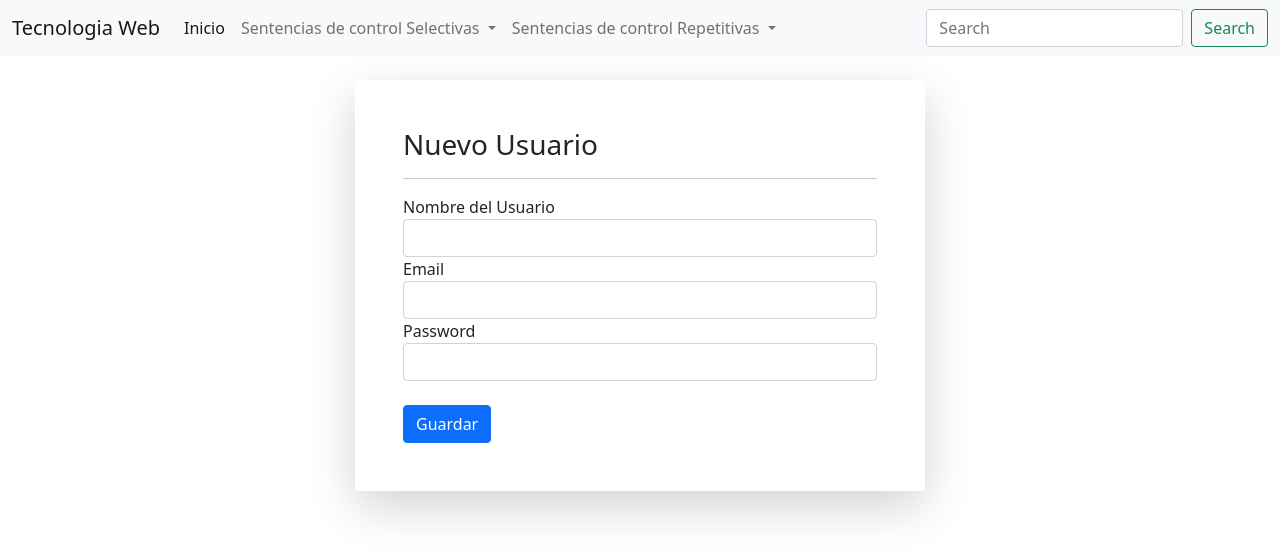
After one commit to delmar2022/login, a PHP site: page /new_users.php in a window 1280 px wide. The commit adds this page. Shown: the top 559 px of the page. Run offline with PHP 8.4, Linux system fonts and the light colour scheme.

Commit message:
Actualizacion de registro

```diff
--- a/index.php
+++ b/index.php
@@ -28,7 +28,7 @@
             <label for="password">Password</label>
             <input id="password" class="form-control" type="password" name="password">
           </div><br>
-          <a href="registro.php" class="btn btn-secondary">Registrate</a>
+          <a href="new_users.php" class="btn btn-secondary">Registrate</a>
           <button class="btn btn-primary" name="login" type="submit">Entrar</button>
         </form>
       </div>
--- a/login.php
+++ b/login.php
@@ -13,7 +13,7 @@ $result = $query->fetch(PDO::FETCH_ASSOC);
 if (!$result) {
     echo '¡La combinación de nombre de usuario y contraseña es incorrecta!';
 } else {
-    if (password_verify($password, $result['PASSWORD'])) {
+    if (password_verify($password, $result['password'])) {
         echo '¡Felicitaciones, estás registrado!';
     } else {
         echo '¡La combinación de nombre de usuario y contraseña es incorrecta!';
--- /dev/null
+++ b/new_users.php
@@ -0,0 +1,47 @@
+<!doctype html>
+<html lang="en">
+
+<head>
+    <!-- Required meta tags -->
+    <meta charset="utf-8">
+    <meta name="viewport" content="width=device-width, initial-scale=1">
+
+    <!-- Bootstrap CSS -->
+    <link href="https://cdn.jsdelivr.net/npm/bootstrap@5.0.2/dist/css/bootstrap.min.css" rel="stylesheet" integrity="sha384-EVSTQN3/azprG1Anm3QDgpJLIm9Nao0Yz1ztcQTwFspd3yD65VohhpuuCOmLASjC" crossorigin="anonymous">
+    <?php require_once "menu.php" ?>
+    <title>Estructuras de Control</title>
+</head>
+
+<body>
+
+    <div class="container"><br>
+        <div class="row justify-content-center">
+            <div class="col-6 p-5 bg-white shadow-lg rounded">
+                <h3>Nuevo Usuario</h3>
+                <hr>
+                <form method="post" action="registro.php">
+                    <div class="form-group">
+                        <label for="usuario">Nombre del Usuario</label>
+                        <input id="usuario" class="form-control" type="text" name="usuario">
+                    </div>
+                    <div class="form-group">
+                        <label for="email">Email</label>
+                        <input id="email" class="form-control" type="email" name="email">
+                    </div>
+                    <div class="form-group">
+                        <label for="password">Password</label>
+                        <input id="password" class="form-control" type="password" name="password">
+                    </div><br>
+                    <button class="btn btn-primary" name="registro" type="submit">Guardar</button>
+                </form>
+            </div>
+
+
+        </div>
+    </div>
+
+
+    <script src="https://cdn.jsdelivr.net/npm/bootstrap@5.0.2/dist/js/bootstrap.bundle.min.js" integrity="sha384-MrcW6ZMFYlzcLA8Nl+NtUVF0sA7MsXsP1UyJoMp4YLEuNSfAP+JcXn/tWtIaxVXM" crossorigin="anonymous"></script>
+</body>
+
+</html>
```
Also changed, not shown: registro.php (+23 -0 lines).
